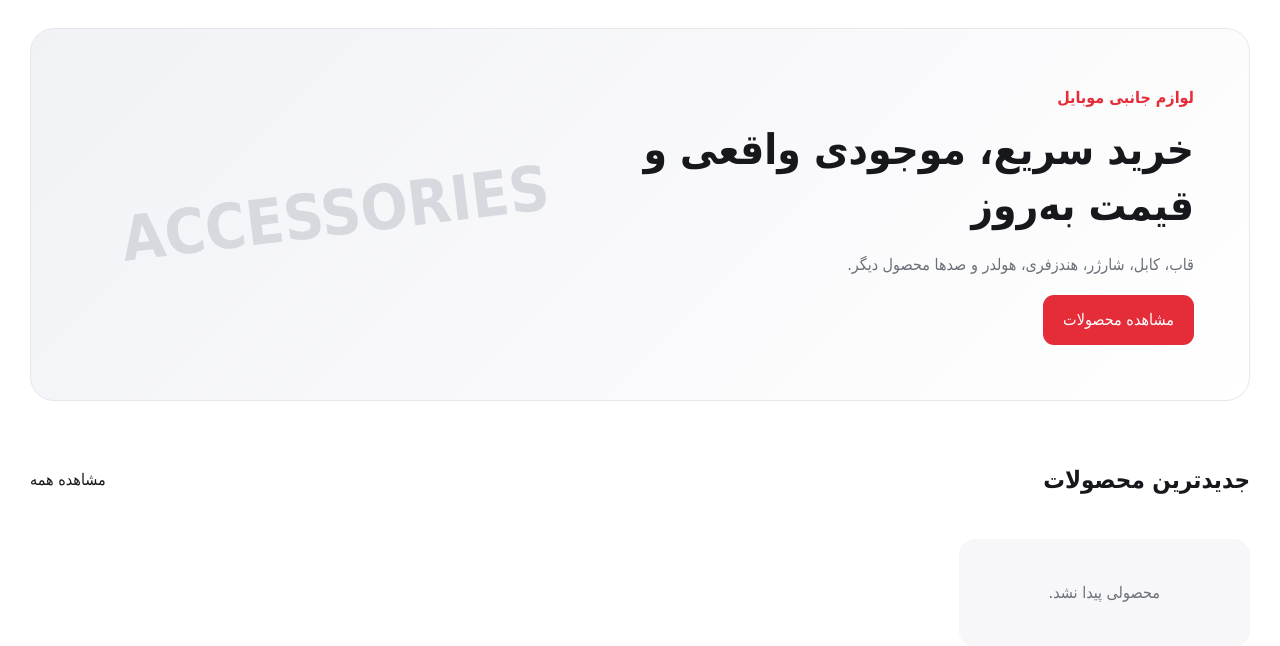
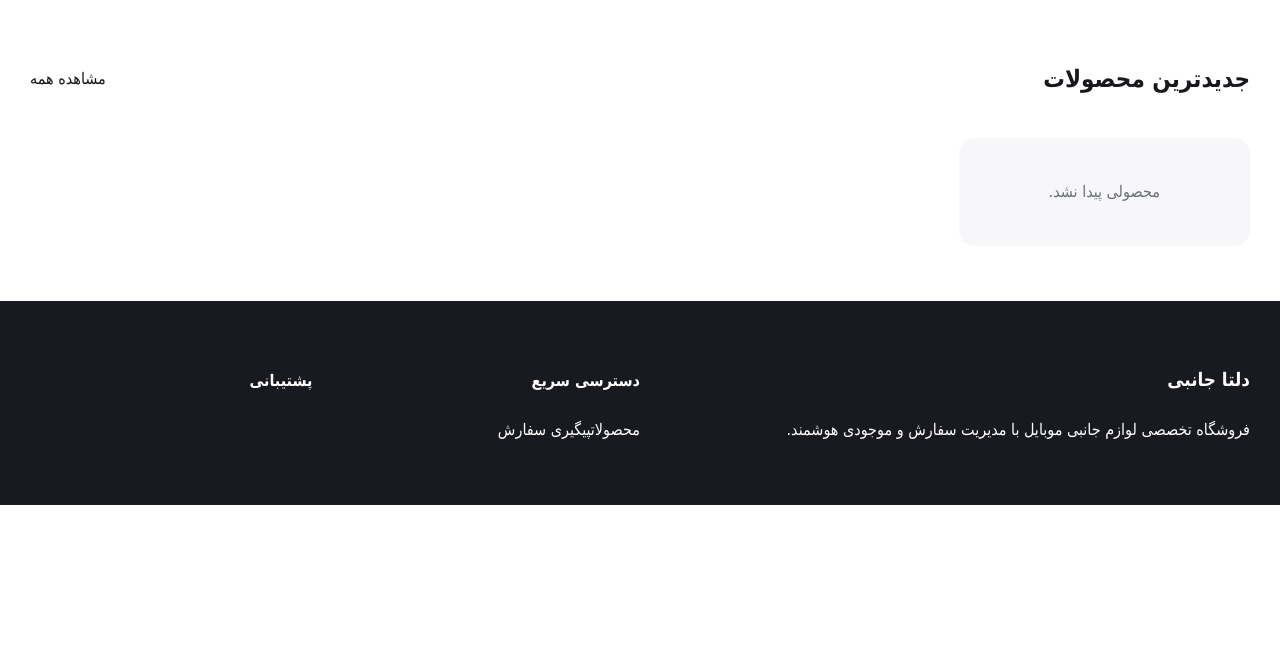
Before and after one commit to deltashopsiavash/deltajanebi, a Django app: page / in a window 1280 px wide. Shown: the part 192-838 px from the top of the page. After the commit the page ends 697 px from the top, so only its background shows below. Run offline with Django 5.2, Linux system fonts and the light colour scheme; data comes from the database, SQL or seed files in the repository; data that the repository does not hold is empty.

Commit message:
fix: never restore the old static homepage hero

```diff
--- a/templates/shop/home.html
+++ b/templates/shop/home.html
@@ -28,11 +28,6 @@
       {% for banner in banners %}<button class="home-banner-dot {% if forloop.first %}active{% endif %}" type="button" data-banner-dot="{{ forloop.counter0 }}" aria-label="بنر {{ forloop.counter }}"></button>{% endfor %}
     </div>
   {% endif %}
-</section>
-{% else %}
-<section class="hero wrap">
-  <div><span class="eyebrow">لوازم جانبی موبایل</span><h1>خرید سریع، موجودی واقعی و قیمت به‌روز</h1><p>قاب، کابل، شارژر، هندزفری، هولدر و صدها محصول دیگر.</p><a class="btn" href="#products">مشاهده محصولات</a></div>
-  {% if store_settings.home_banner_url %}<img src="{{ store_settings.home_banner_url }}" alt="">{% else %}<div class="hero-art">ACCESSORIES</div>{% endif %}
 </section>
 {% endif %}
 
```
